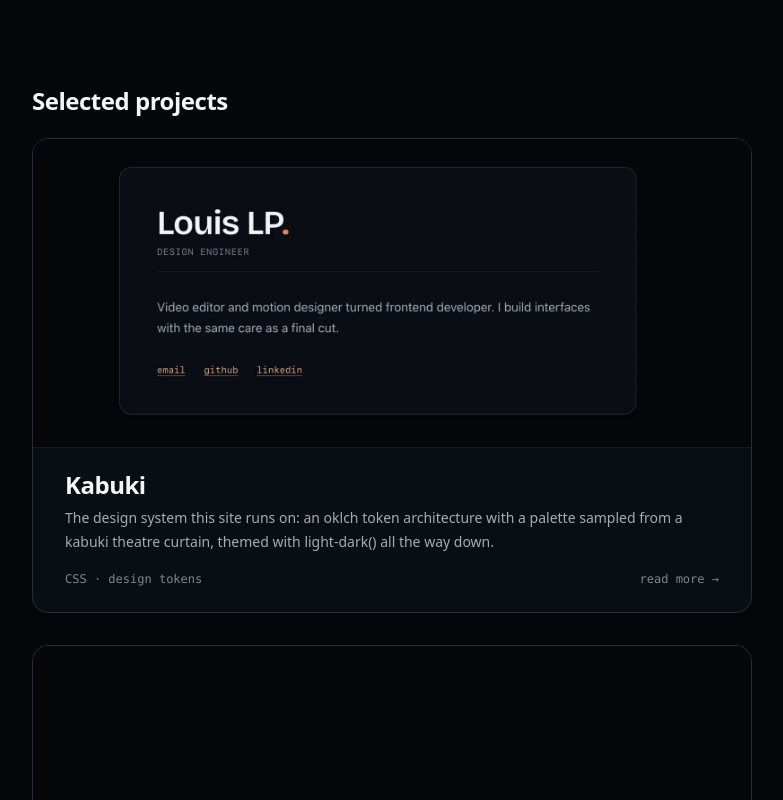
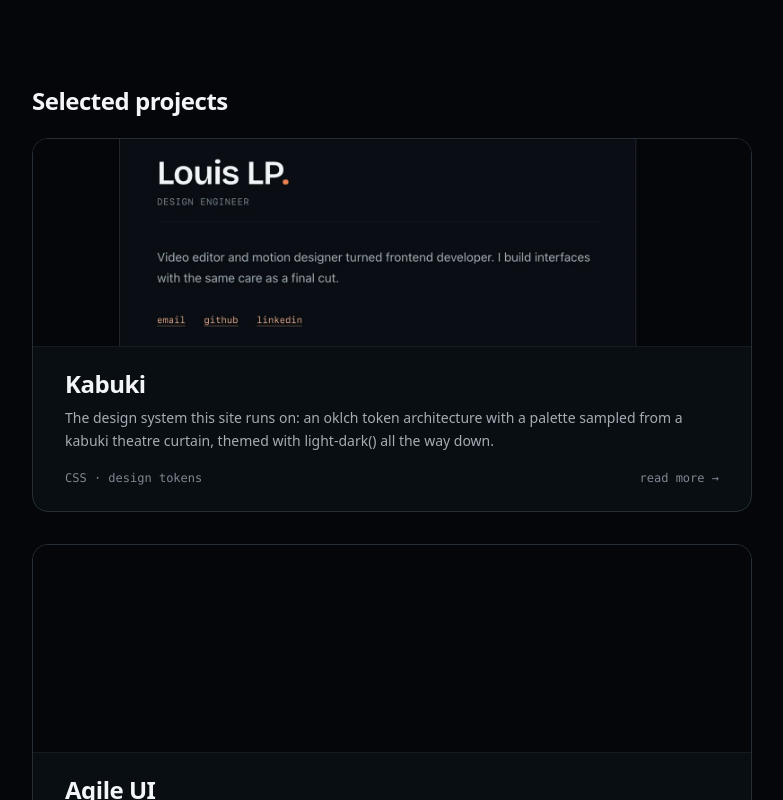
Before and after one commit to LouisLP/me, a Vue app: page / in a window 1280 px wide. Shown: the part 1360-2160 px from the top of the page, without its empty margins (400-1183 px from the left). Built offline with nearby package versions, Linux system fonts and the light colour scheme; some icons are missing.

Commit message:
Consistent aspect ratio

```diff
--- a/src/components/ProjectCard.vue
+++ b/src/components/ProjectCard.vue
@@ -55,16 +55,17 @@ defineProps<{
 
 .preview {
   display: grid;
-  min-height: 13rem;
+  height: 13rem;
   border-bottom: var(--border-width-thin) solid var(--color-border-subtle);
   background-color: var(--color-bg-canvas);
+  grid-template-rows: 100%;
   place-items: center;
 }
 
 .preview img {
   display: block;
   width: 100%;
-  aspect-ratio: 21 / 9;
+  height: 100%;
   object-fit: cover;
 }
 
```
